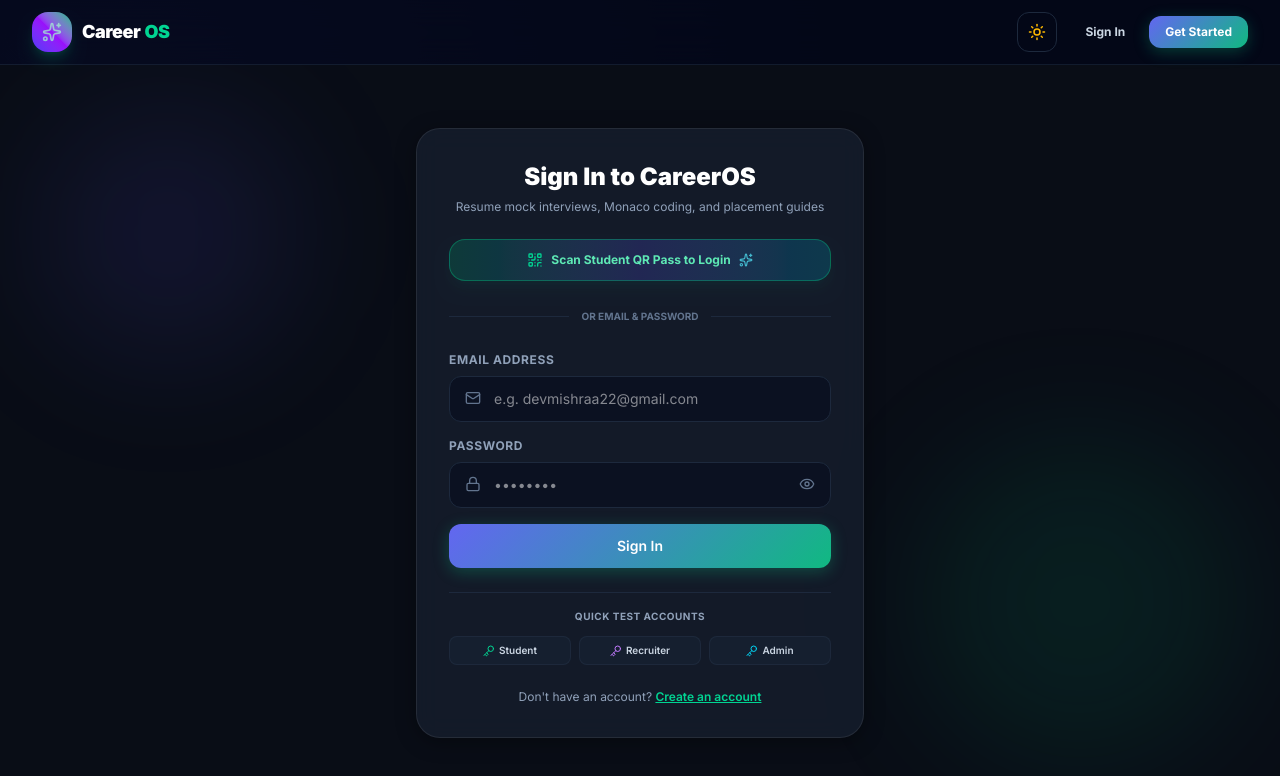
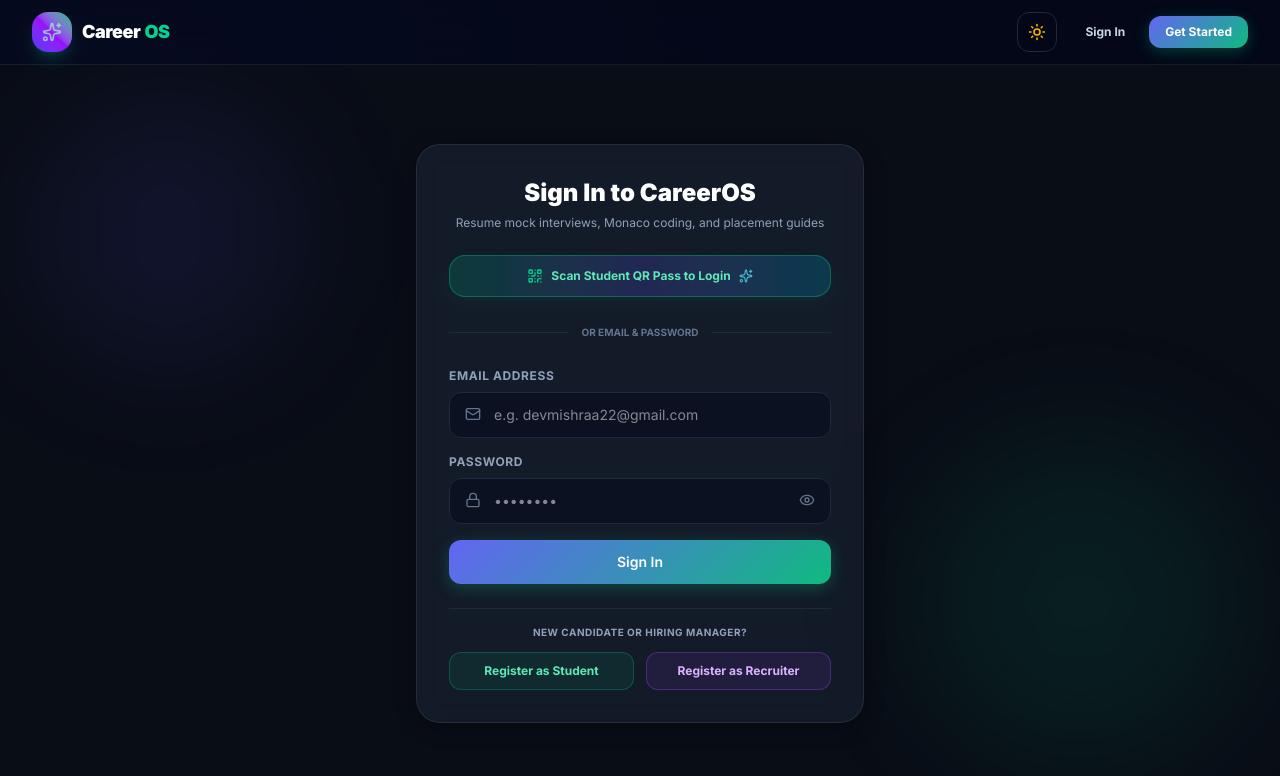
Before and after one commit to dev-sharma22/CarrerOS, a React (Vite) app in the folder client/: page /login in a window 1280 px wide. Shown: the top 776 px of the page. Built offline with nearby package versions, Linux system fonts and the light colour scheme.

Commit message:
Add Dev Sharma developer credits to footer, clean up login demo buttons, and secure private admin credentials

```diff
--- a/client/src/pages/Landing.jsx
+++ b/client/src/pages/Landing.jsx
@@ -175,12 +175,50 @@
       </div>
 
       {/* Footer */}
-      <footer className="border-t border-slate-200/50 dark:border-slate-900 bg-slate-100/50 dark:bg-slate-950/60 py-10">
-        <div className="mx-auto max-w-7xl px-4 sm:px-6 lg:px-8 text-center text-xs text-slate-500 flex flex-col sm:flex-row items-center justify-between gap-4">
-          <p>© 2026 CareerOS Placement Platform. All rights reserved.</p>
-          <div className="flex items-center gap-2 text-slate-400">
-            <ShieldCheck className="w-4 h-4 text-emerald-400" />
-            <span>Encrypted WebRTC & JWT Security Protection</span>
+      <footer className="border-t border-slate-200/50 dark:border-slate-800/60 bg-white/50 dark:bg-slate-950/80 backdrop-blur-xl py-12 relative z-10">
+        <div className="mx-auto max-w-7xl px-4 sm:px-6 lg:px-8 space-y-8">
+          <div className="grid grid-cols-1 md:grid-cols-3 gap-8 items-center border-b border-slate-200/50 dark:border-slate-800/50 pb-8">
+            {/* Brand Logo & Name */}
+            <div>
+              <div className="flex items-center gap-2 mb-2">
+                <div className="flex h-8 w-8 items-center justify-center rounded-xl bg-gradient-to-tr from-indigo-600 via-purple-600 to-emerald-500 text-white shadow-md shadow-emerald-500/20">
+                  <Sparkles className="w-4 h-4 text-emerald-200 animate-pulse" />
+                </div>
+                <span className="text-xl font-black tracking-tight text-slate-900 dark:text-white">
+                  Career<span className="text-emerald-500 dark:text-emerald-400">OS</span>
+                </span>
+              </div>
+              <p className="text-xs text-slate-500 dark:text-slate-400 leading-relaxed">
+                Commercial placement & AI career simulator platform for engineering candidates.
+              </p>
+            </div>
+
+            {/* Developer Details & Contact */}
+            <div className="md:col-span-2 glass-card rounded-2xl p-5 border border-slate-200/60 dark:border-slate-800/80 bg-slate-900/40 flex flex-col sm:flex-row items-start sm:items-center justify-between gap-4">
+              <div className="space-y-1">
+                <span className="text-[10px] font-extrabold uppercase tracking-widest text-emerald-400 block">Lead Platform Engineer</span>
+                <h4 className="text-base font-black text-slate-900 dark:text-white flex items-center gap-2">
+                  <span>Dev Sharma</span>
+                  <span className="px-2 py-0.5 rounded-full bg-emerald-500/10 text-emerald-400 border border-emerald-500/20 text-[9px] font-bold">Lead Developer</span>
+                </h4>
+                <p className="text-xs text-slate-500 dark:text-slate-400">Architect & Creator of CareerOS AI placement platform</p>
+              </div>
+
+              <a
+                href="mailto:Devmishraa22@gmail.com"
+                className="px-4 py-2.5 rounded-xl btn-gradient-saas text-xs font-bold shadow-lg shadow-emerald-500/20 flex items-center gap-2 shrink-0 cursor-pointer"
+              >
+                <span>Devmishraa22@gmail.com</span>
+              </a>
+            </div>
+          </div>
+
+          <div className="flex flex-col sm:flex-row items-center justify-between gap-4 text-xs text-slate-500">
+            <p>© 2026 CareerOS Platform. Designed & Engineered by Dev Sharma.</p>
+            <div className="flex items-center gap-2 text-slate-400 font-mono text-[10px]">
+              <ShieldCheck className="w-4 h-4 text-emerald-400" />
+              <span>Encrypted WebRTC & JWT Security Protection</span>
+            </div>
           </div>
         </div>
       </footer>
--- a/client/src/pages/Login.jsx
+++ b/client/src/pages/Login.jsx
@@ -148,39 +148,26 @@
             </Button>
           </form>
 
-          {/* Test Account Helper Links */}
-          <div className="border-t border-slate-800 pt-4">
-            <span className="block text-[10px] font-bold text-slate-400 uppercase tracking-wider mb-3 text-center">
-              Quick Test Accounts
+          {/* Clean Role Registration Options */}
+          <div className="border-t border-slate-800 pt-4 space-y-3">
+            <span className="block text-[10px] font-bold text-slate-400 uppercase tracking-wider text-center">
+              New Candidate or Hiring Manager?
             </span>
-            <div className="grid grid-cols-3 gap-2">
-              <button
-                onClick={() => fillTestCreds('student')}
-                className="py-1.5 px-2 rounded-lg bg-slate-800/40 hover:bg-slate-850 border border-slate-700/30 text-[10px] font-semibold text-slate-300 flex items-center justify-center gap-1 cursor-pointer"
+            <div className="grid grid-cols-2 gap-3">
+              <Link
+                to="/register"
+                className="py-2.5 px-3 rounded-xl bg-emerald-500/10 hover:bg-emerald-500/20 border border-emerald-500/30 text-xs font-bold text-emerald-300 text-center transition-all cursor-pointer"
               >
-                <Key className="w-3 h-3 text-emerald-400" /> Student
-              </button>
-              <button
-                onClick={() => fillTestCreds('recruiter')}
-                className="py-1.5 px-2 rounded-lg bg-slate-800/40 hover:bg-slate-850 border border-slate-700/30 text-[10px] font-semibold text-slate-300 flex items-center justify-center gap-1 cursor-pointer"
+                Register as Student
+              </Link>
+              <Link
+                to="/register"
+                className="py-2.5 px-3 rounded-xl bg-purple-500/10 hover:bg-purple-500/20 border border-purple-500/30 text-xs font-bold text-purple-300 text-center transition-all cursor-pointer"
               >
-                <Key className="w-3 h-3 text-purple-400" /> Recruiter
-              </button>
-              <button
-                onClick={() => fillTestCreds('admin')}
-                className="py-1.5 px-2 rounded-lg bg-slate-800/40 hover:bg-slate-850 border border-slate-700/30 text-[10px] font-semibold text-slate-300 flex items-center justify-center gap-1 cursor-pointer"
-              >
-                <Key className="w-3 h-3 text-cyan-400" /> Admin
-              </button>
+                Register as Recruiter
+              </Link>
             </div>
           </div>
-
-          <p className="text-center text-xs text-slate-400">
-            Don't have an account?{' '}
-            <Link to="/register" className="text-emerald-400 hover:text-emerald-300 font-semibold underline">
-              Create an account
-            </Link>
-          </p>
         </div>
       </div>
 
```
Also changed, not shown: 2 other files (tests, documents, lock files or other folders).
